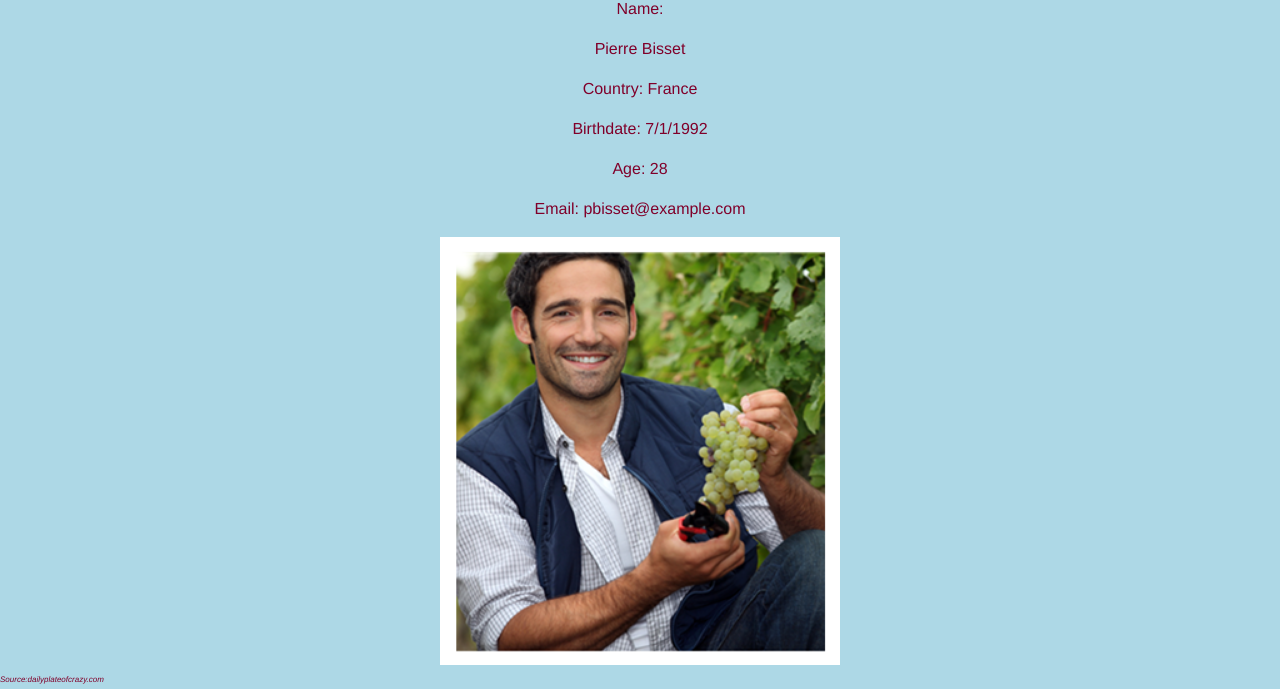
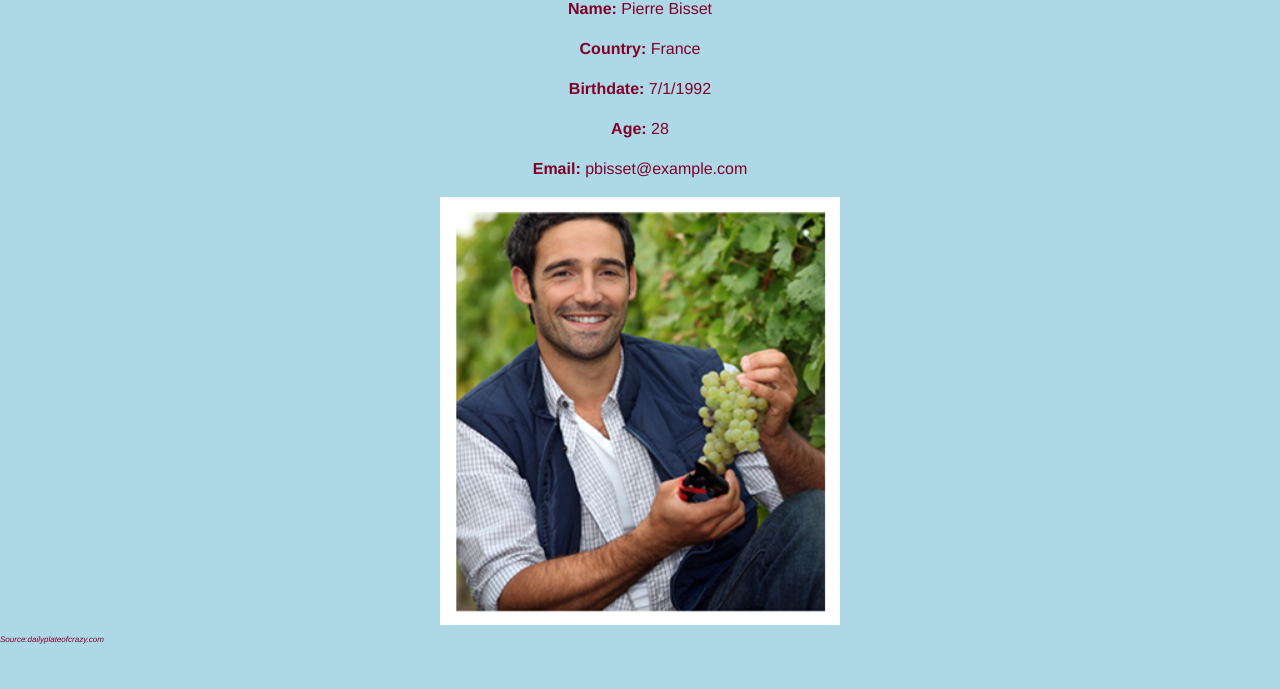
Before and after one commit to iu-msis/basic-html-tay20, a plain HTML site: page public/user.html in a window 1280 px wide. Shown: the part 115-804 px from the top of the page. Drawn offline with nearby package versions, Linux system fonts and the light colour scheme.

Commit message:
Commit 3

```diff
--- a/public/css/StyleSheet.css
+++ b/public/css/StyleSheet.css
@@ -1,7 +1,6 @@
 h1 {
     text-align: center;
     color: #00004d;
-    font-weight: bold;
 }
 
 table {
--- a/public/user.html
+++ b/public/user.html
@@ -34,11 +34,11 @@
   <body>
     <h1>User Profile</h1>
     <div>
-      <p class="info">Name:</p><p> Pierre Bisset</p>
-      <p>Country: France</p>
-      <p>Birthdate: 7/1/1992</p>
-      <p>Age: 28</p>
-      <p>Email: <a href="mailto:pbisset@example.com">pbisset@example.com</p>
+      <p><strong>Name:</strong> Pierre Bisset</p>
+      <p><strong>Country:</strong> France</p>
+      <p><strong>Birthdate:</strong> 7/1/1992</p>
+      <p><strong>Age:</strong> 28</p>
+      <p><strong>Email:</strong> <a href="mailto:pbisset@example.com">pbisset@example.com</p>
       <a href="img/frenchman.png" target="_blank"><img src="img/frenchman.png" alt="French man" class="picture" </a>
       <cite>Source:dailyplateofcrazy.com</cite>
 
```
